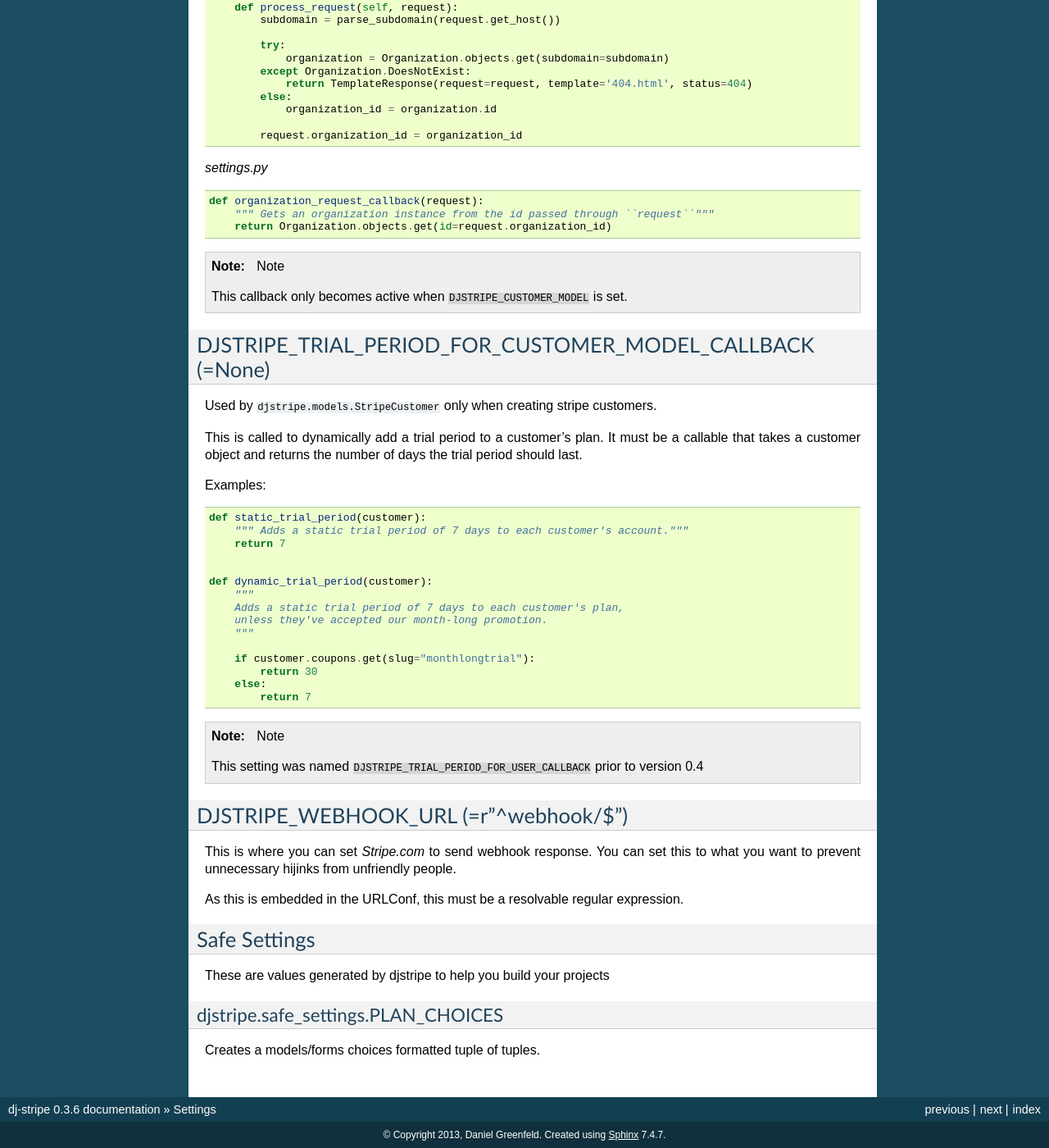
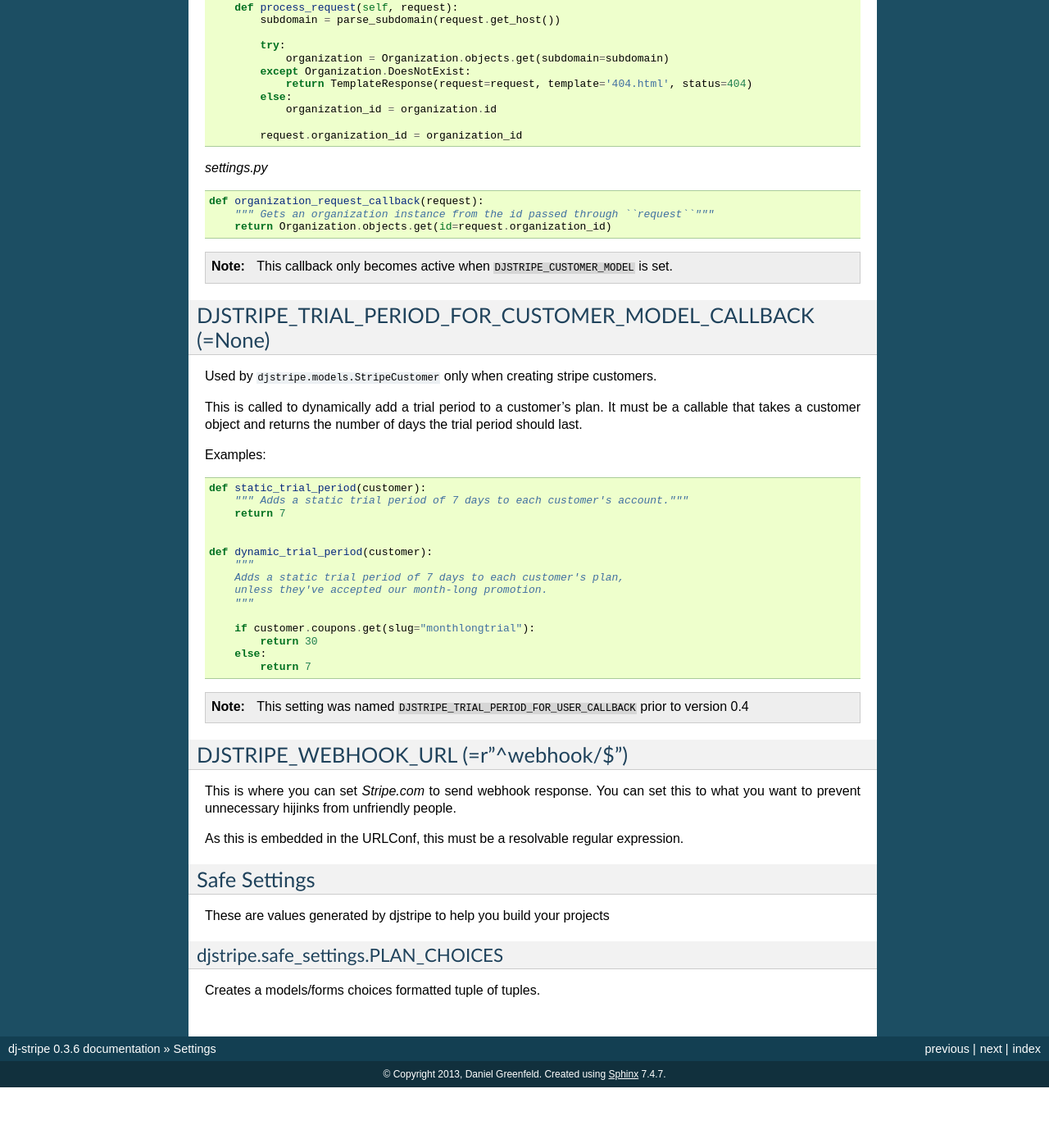
Before and after one commit to dj-stripe/dj-stripe, a Sphinx documentation site: the page built from docs/settings.rst, in a window 1280 px wide and 1400 px high, scrolled down 2924 px. Shown: the whole window at 82% size. Built offline with Sphinx 7.4.7, drawn with Linux system fonts in a browser that asks for light colours; after the commit the page ends 4250 px from its top, so only the background shows below that.

Commit message:
I should really look up the rst docs...

```diff
--- a/docs/settings.rst
+++ b/docs/settings.rst
@@ -175,9 +175,7 @@ Examples:
         return Organization.objects.get(id=request.organization_id)
 
 
-.. note:: Note
-
-    This callback only becomes active when ``DJSTRIPE_CUSTOMER_MODEL`` is set.
+.. note:: This callback only becomes active when ``DJSTRIPE_CUSTOMER_MODEL`` is set.
 
 DJSTRIPE_TRIAL_PERIOD_FOR_CUSTOMER_MODEL_CALLBACK (=None)
 ======================================================
@@ -206,9 +204,7 @@ Examples:
         else:
             return 7
 
-.. note:: Note
-
-    This setting was named ``DJSTRIPE_TRIAL_PERIOD_FOR_USER_CALLBACK`` prior to version 0.4
+.. note:: This setting was named ``DJSTRIPE_TRIAL_PERIOD_FOR_USER_CALLBACK`` prior to version 0.4
 
 
 DJSTRIPE_WEBHOOK_URL (=r"^webhook/$")
```
